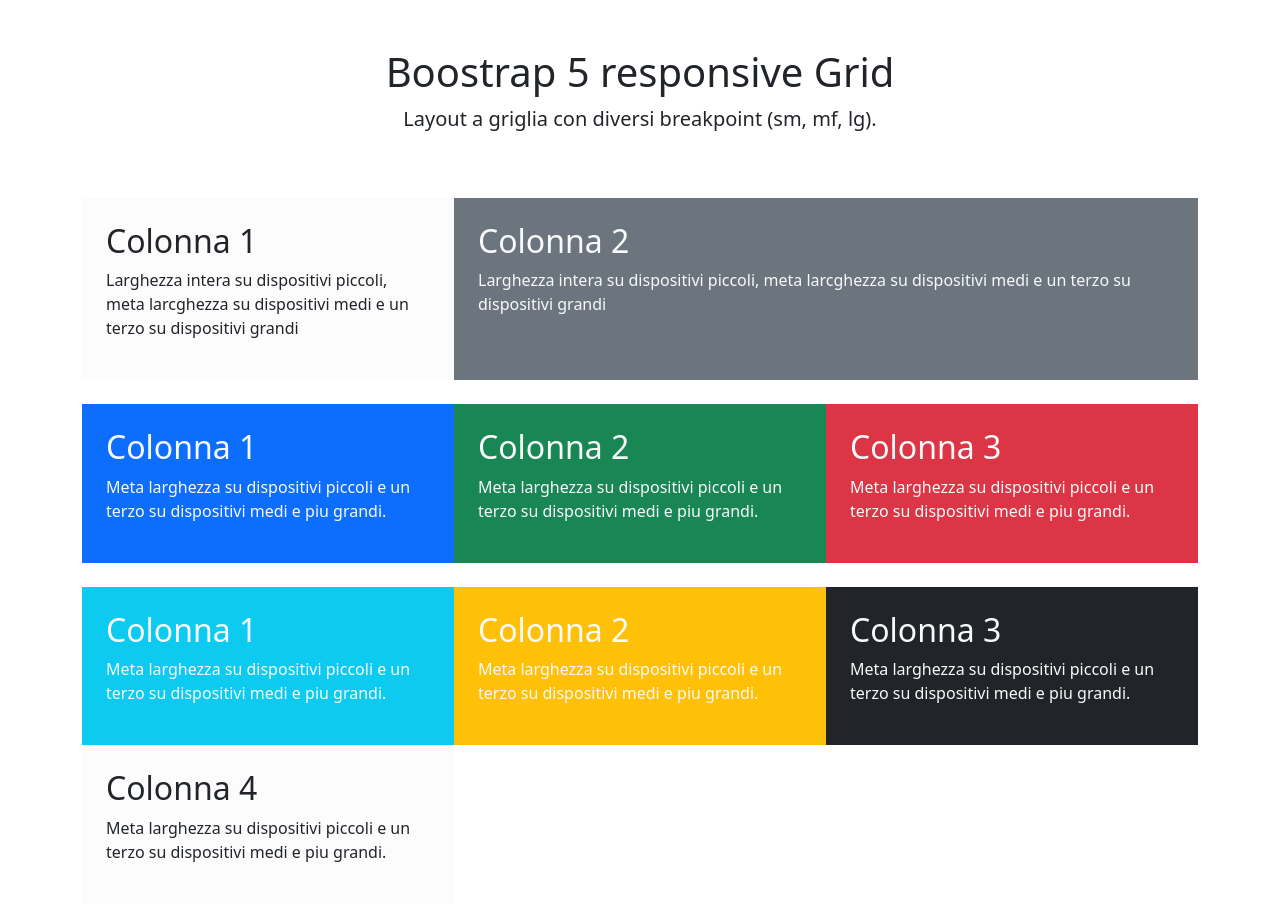
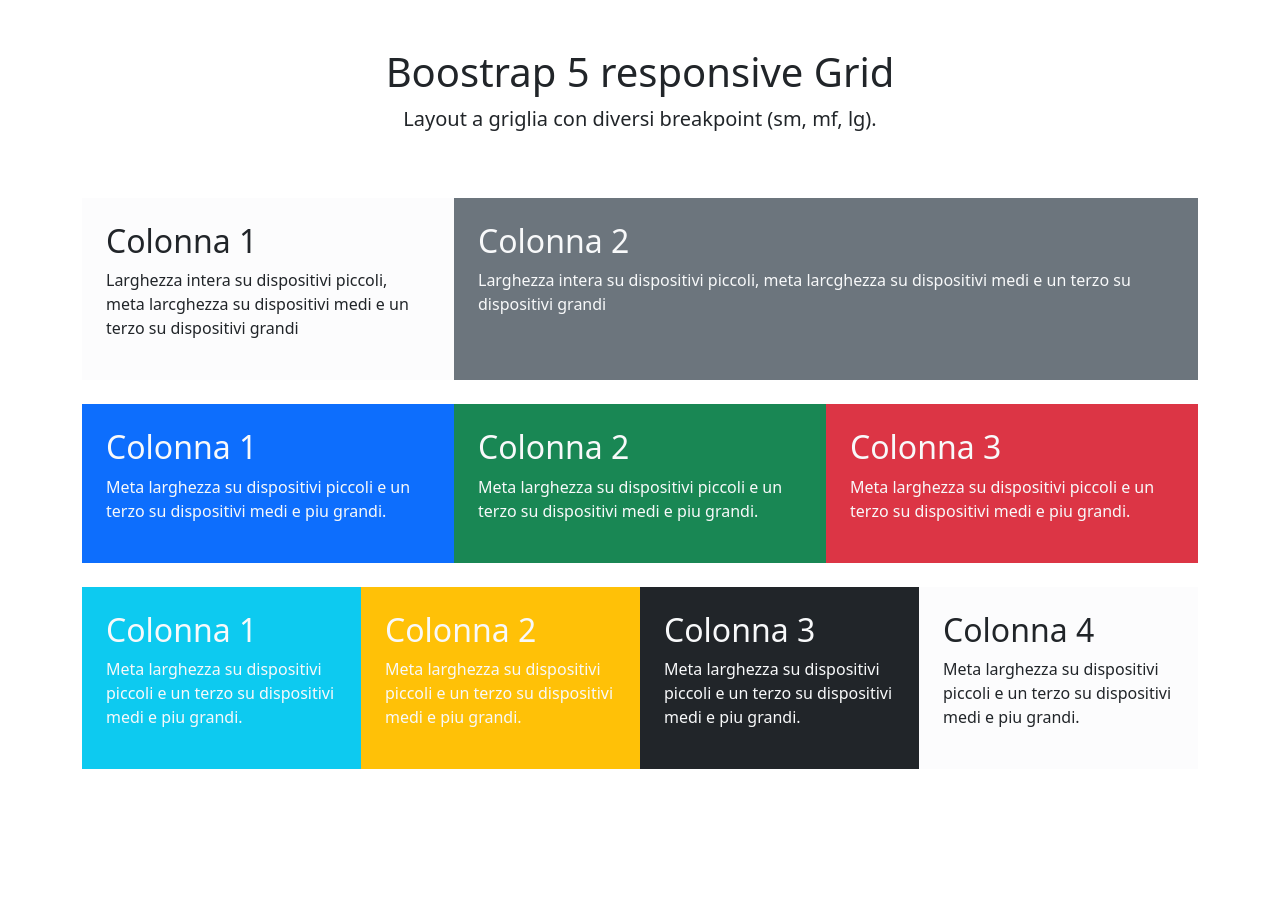
Before and after one commit to leonardopalluzzi/htmlcss-bootstrap-layout, a plain HTML site: page index.html in a window 1280 px wide. After the commit the page ends 800 px from the top, so only its background shows below. Drawn offline with nearby package versions, Linux system fonts and the light colour scheme.

```diff
--- a/index.html
+++ b/index.html
@@ -16,8 +16,8 @@
     </header>
 
     <main>
-        <section class="container">
-            <div class="row w-100 m-auto">
+        <section class="container w-80 m-auto">
+            <div class="row g-0">
                 <div class="col-md-6 col-lg-4 bg-light-subtle p-4">
                     <h2>Colonna 1</h2>
                     <p>
@@ -35,8 +35,8 @@
             </div>
         </section>
 
-        <section class="container my-4 text-light">
-            <div class="row w-100 m-auto">
+        <section class="container w-80 m-auto my-4 text-light">
+            <div class="row g-0">
                 <div class="col-6 col-md-4 bg-primary p-4">
                     <h2>Colonna 1</h2>
                     <p>
@@ -59,27 +59,27 @@
         </section>
 
 
-        <section class="container my-4">
-            <div class="row w-100 m-auto">
-                <div class="col-6 col-md-4 bg-info text-light p-4">
+        <section class="container w-80 m-auto my-4">
+            <div class="row g-0">
+                <div class="col-6 col-md-3 bg-info text-light p-4">
                     <h2>Colonna 1</h2>
                     <p>
                         Meta larghezza su dispositivi piccoli e un terzo su dispositivi medi e piu grandi.
                     </p>
                 </div>
-                <div class="col-6 col-md-4 bg-warning text-light p-4">
+                <div class="col-6 col-md-3 bg-warning text-light p-4">
                     <h2>Colonna 2</h2>
                     <p>
                         Meta larghezza su dispositivi piccoli e un terzo su dispositivi medi e piu grandi.
                     </p>
                 </div>
-                <div class="col-6 col-md-4 bg-dark text-light p-4">
+                <div class="col-6 col-md-3 bg-dark text-light p-4">
                     <h2>Colonna 3</h2>
                     <p>
                         Meta larghezza su dispositivi piccoli e un terzo su dispositivi medi e piu grandi.
                     </p>
                 </div>
-                <div class="col-6 col-md-4 bg-light-subtle text-dark p-4">
+                <div class="col-6 col-md-3 bg-light-subtle text-dark p-4">
                     <h2>Colonna 4</h2>
                     <p>
                         Meta larghezza su dispositivi piccoli e un terzo su dispositivi medi e piu grandi.
```
